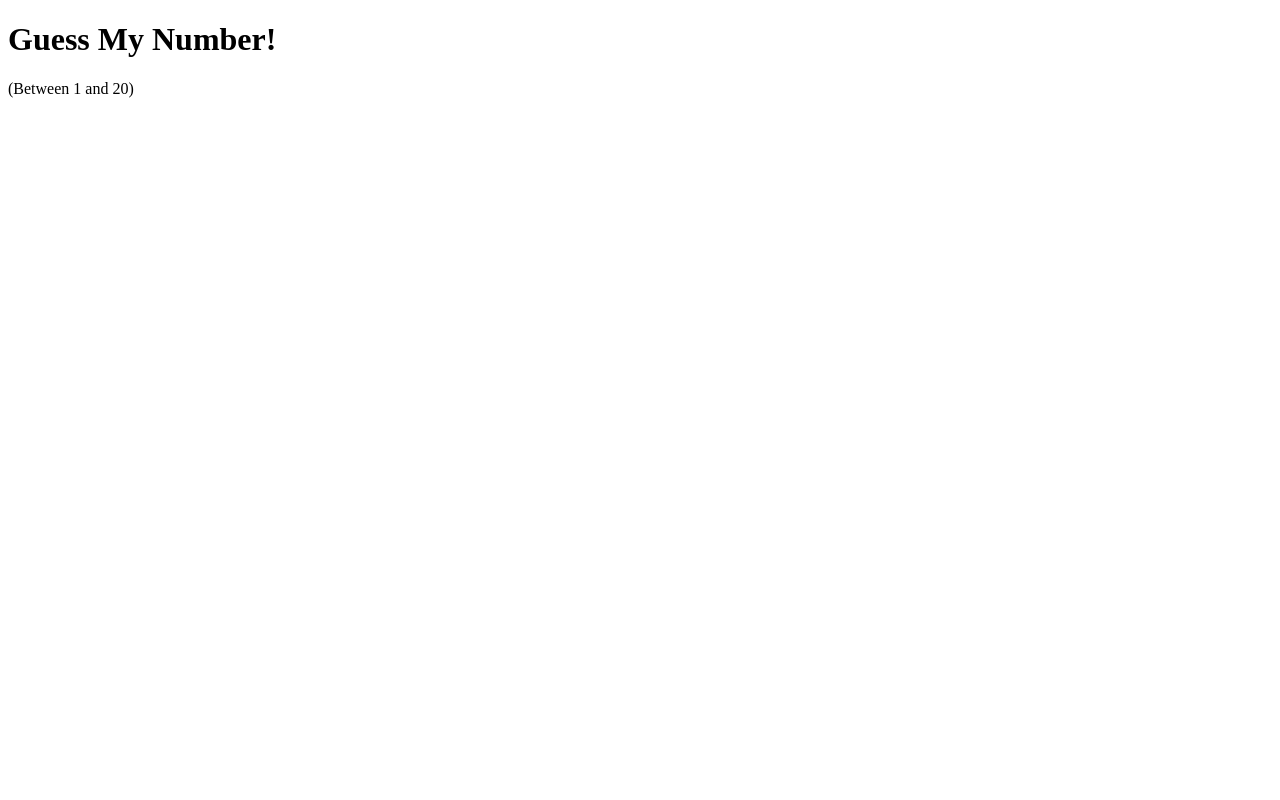
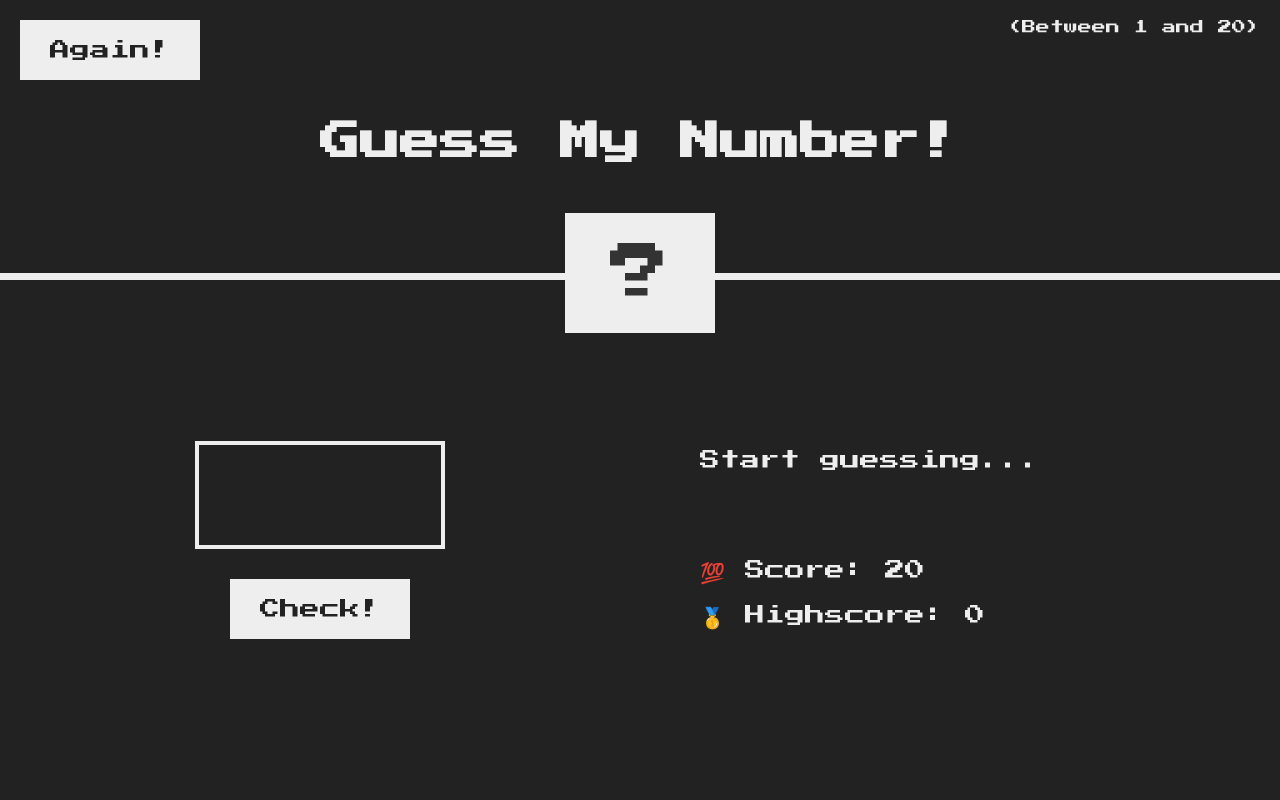
Before and after one commit to KartikayFTW/guessthenumber.io, a plain HTML site: page index.html in a window 1280 px wide. Drawn offline with Linux system fonts and the light colour scheme.

Commit message:
styles added

```diff
--- a/index.html
+++ b/index.html
@@ -12,6 +12,21 @@
     <header>
         <h1>Guess My Number!</h1>
         <p class="between">(Between 1 and 20)</p>
+        <button class="btn again">Again!</button>
+        <div class="number">?</div>
     </header>
+    <main>
+        <section class="left">
+            <input type="number" class="guess">
+            <button class="btn check">Check!</button>
+        </section>
+        <section class="right">
+            <p class="message">Start guessing...</p>
+            <p class="label-score">💯 Score: <span class="score">20</span></p>
+            <p class="label-highscore">
+              🥇 Highscore: <span class="highscore">0</span>
+            </p>
+          </section>
+    </main>
 </body>
 </html>
--- a/style.css
+++ b/style.css
@@ -0,0 +1,115 @@
+@import url("https://fonts.googleapis.com/css?family=Press+Start+2P&display=swap");
+
+* {
+  margin: 0;
+  padding: 0;
+  box-sizing: inherit;
+}
+
+html {
+  font-size: 62.5%;
+  box-sizing: border-box;
+}
+
+body {
+  font-family: "Press Start 2P", sans-serif;
+  color: #eee;
+  background-color: #222;
+}
+
+/*Layout*/
+header {
+  position: relative;
+  height: 35vh;
+  border-bottom: 7px solid;
+}
+
+main {
+  height: 65vh;
+  color: #eee;
+  display: flex;
+  align-items: center;
+  justify-content: space-around;
+}
+
+.left {
+  width: 52rem;
+  display: flex;
+  flex-direction: column;
+  align-items: center;
+}
+
+.right {
+  width: 52rem;
+  font-size: 2rem;
+}
+
+h1 {
+  font-size: 4rem;
+  text-align: center;
+  position: absolute;
+  width: 100%;
+  top: 52%;
+  left: 50%;
+  transform: translate(-50%, -50%);
+}
+.number {
+  background: #eee;
+  color: #333;
+  font-size: 6rem;
+  width: 15rem;
+  padding: 3rem 0rem;
+  text-align: center;
+  position: absolute;
+  bottom: 0;
+  left: 50%;
+  transform: translate(-50%, 50%);
+}
+
+.between {
+  font-size: 1.4rem;
+  position: absolute;
+  top: 2rem;
+  right: 2rem;
+}
+.again {
+  position: absolute;
+  top: 2rem;
+  left: 2rem;
+}
+
+.guess {
+  background: none;
+  border: 4px solid #eee;
+  font-family: inherit;
+  color: inherit;
+  font-size: 5rem;
+  padding: 2.5rem;
+  width: 25rem;
+  text-align: center;
+  display: block;
+  margin-bottom: 3rem;
+}
+
+.btn {
+  border: none;
+  background-color: #eee;
+  color: #222;
+  font-size: 2rem;
+  font-family: inherit;
+  padding: 2rem 3rem;
+  cursor: pointer;
+}
+
+.btn:hover {
+  background-color: #ccc;
+}
+
+.message {
+  margin-bottom: 8rem;
+  height: 3rem;
+}
+
+.label-score {
+  margin-bottom: 2rem;
+}
```
